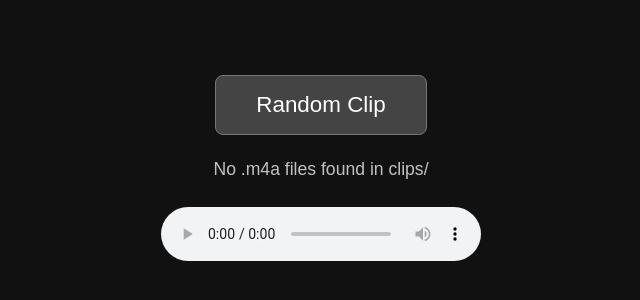
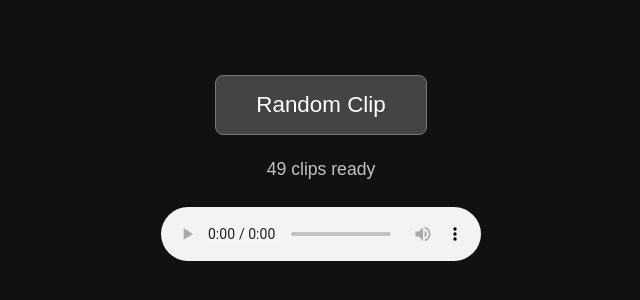
Before and after one commit to Entropy72/crabspeaks, a plain HTML site: page index.html in a window 1280 px wide. Shown: the part 232-532 px from the top of the page, without its empty margins (319-959 px from the left). Drawn offline with Linux system fonts and the light colour scheme; no server answers.

Commit message:
Replace dynamic file fetching with static file list

```diff
--- a/index.html
+++ b/index.html
@@ -47,47 +47,72 @@
   <script>
     const player = document.getElementById('player');
     const status = document.getElementById('status');
-    let files = [];
 
-    // Automatically find every .m4a file in the "clips/" folder
-    fetch('clips/')
-      .then(r => r.text())
-      .then(html => {
-        const parser = new DOMParser();
-        const doc = parser.parseFromString(html, 'text/html');
-        const links = [...doc.querySelectorAll('a')];
+    const files = [
+      'clips/New Recording 37.m4a',
+      'clips/New Recording 38.m4a',
+      'clips/New Recording 39.m4a',
+      'clips/New Recording 40.m4a',
+      'clips/New Recording 41.m4a',
+      'clips/New Recording 42.m4a',
+      'clips/New Recording 43.m4a',
+      'clips/New Recording 44.m4a',
+      'clips/New Recording 45.m4a',
+      'clips/New Recording 46.m4a',
+      'clips/New Recording 47.m4a',
+      'clips/New Recording 48.m4a',
+      'clips/New Recording 49.m4a',
+      'clips/New Recording 50.m4a',
+      'clips/New Recording 51.m4a',
+      'clips/New Recording 52.m4a',
+      'clips/New Recording 53.m4a',
+      'clips/New Recording 54.m4a',
+      'clips/New Recording 55.m4a',
+      'clips/New Recording 56.m4a',
+      'clips/New Recording 57.m4a',
+      'clips/New Recording 58.m4a',
+      'clips/New Recording 59.m4a',
+      'clips/New Recording 60.m4a',
+      'clips/New Recording 61.m4a',
+      'clips/New Recording 62.m4a',
+      'clips/New Recording 63.m4a',
+      'clips/New Recording 64.m4a',
+      'clips/New Recording 65.m4a',
+      'clips/New Recording 66.m4a',
+      'clips/New Recording 67.m4a',
+      'clips/New Recording 68.m4a',
+      'clips/New Recording 69.m4a',
+      'clips/New Recording 70.m4a',
+      'clips/New Recording 71.m4a',
+      'clips/New Recording 72.m4a',
+      'clips/New Recording 73.m4a',
+      'clips/New Recording 74.m4a',
+      'clips/New Recording 75.m4a',
+      'clips/New Recording 76.m4a',
+      'clips/New Recording 77.m4a',
+      'clips/New Recording 78.m4a',
+      'clips/New Recording 79.m4a',
+      'clips/New Recording 80.m4a',
+      'clips/New Recording 81.m4a',
+      'clips/New Recording 82.m4a',
+      'clips/New Recording 83.m4a',
+      'clips/New Recording 84.m4a',
+      'clips/New Recording 85.m4a'
+    ];
 
-        files = links
-          .map(a => a.getAttribute('href'))
-          .filter(href => href && href.toLowerCase().endsWith('.m4a'))
-          .map(href => 'clips/' + href);
-
-        if (files.length === 0) {
-          status.textContent = 'No .m4a files found in clips/';
-        } else {
-          status.textContent = `${files.length} clip${files.length === 1 ? '' : 's'} ready`;
-        }
-      })
-      .catch(() => {
-        status.textContent = 'Cannot read clips/ folder (needs web server)';
-      });
+    status.textContent = `${files.length} clips ready`;
 
     function playRandom() {
-      if (files.length === 0) return;
-
       const idx = Math.floor(Math.random() * files.length);
       const file = files[idx];
-
       const name = file.split('/').pop().replace(/\.m4a$/i, '');
       status.textContent = name;
-
       player.src = file;
       player.play().catch(() => {
-        status.textContent = name + ' (click ▶ on player)';
+        status.textContent = name + ' (click ▶)';
       });
     }
 
-    // Optional: auto next when finished
     player.addEventListener('ended', playRandom);
   </script>
 
```
